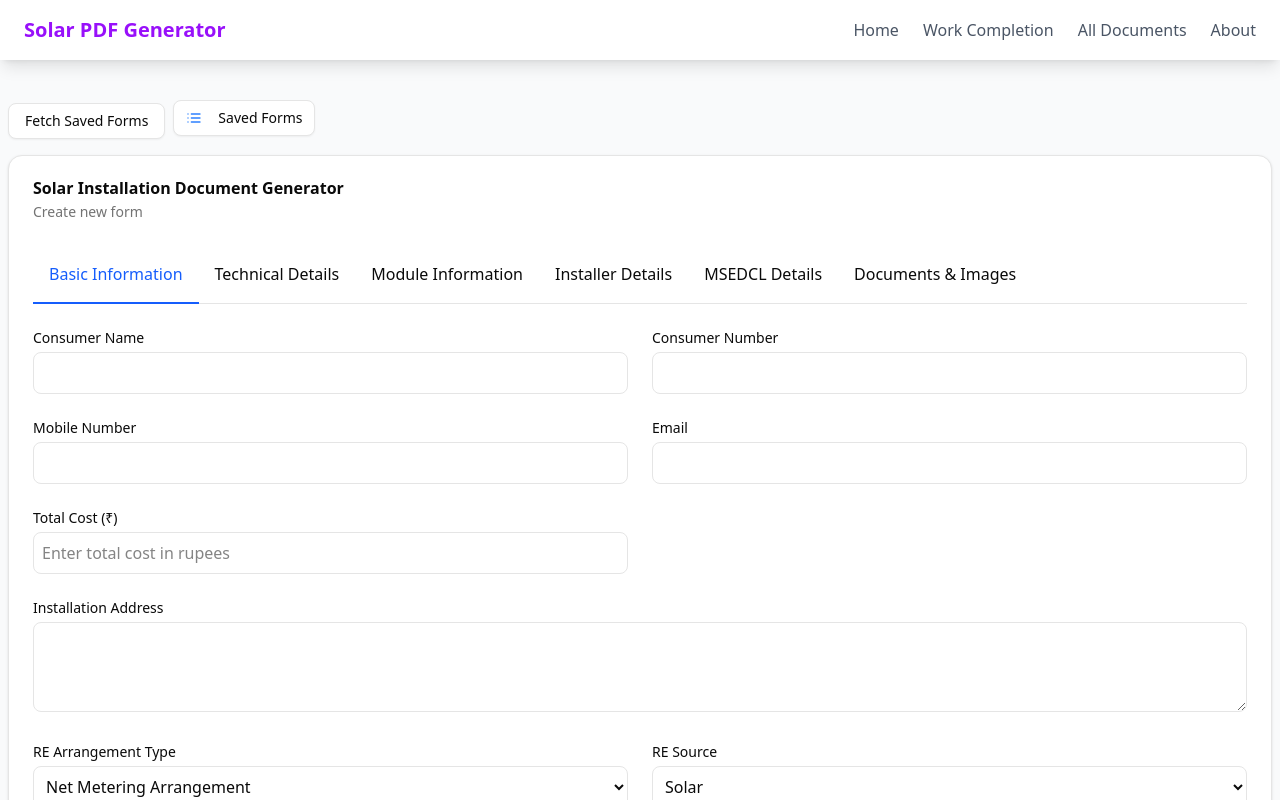
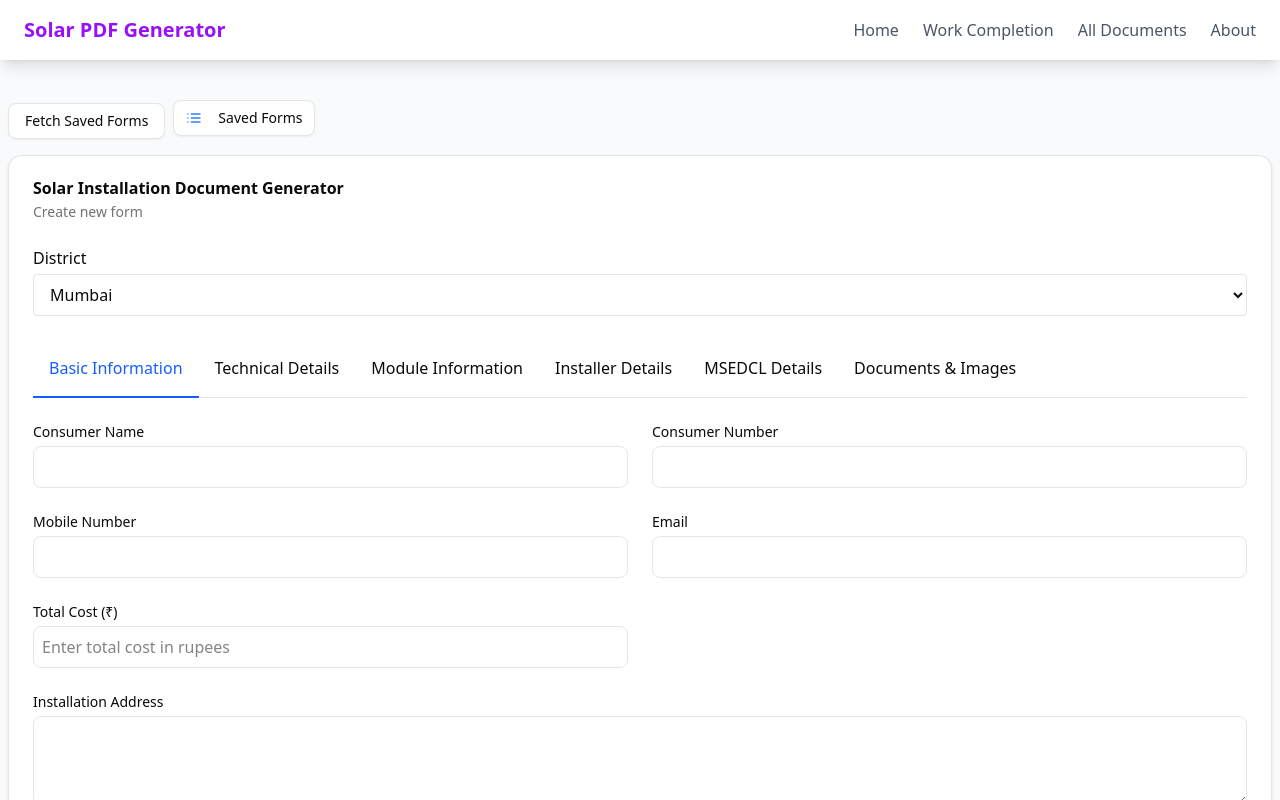
Before and after one commit to Harshbhavsar2004/PDF-Generation-For-Tejaswini-Sales, a React (Vite) app in the folder frontend/: page /multi-purpose in a window 1280 px wide. Shown: the top 800 px of the page. Built offline with nearby package versions, Linux system fonts and the light colour scheme.

Commit message:
Add district field to form data and update related components for improved user input

```diff
--- a/frontend/src/Pages/multi_purpose_form.jsx
+++ b/frontend/src/Pages/multi_purpose_form.jsx
@@ -78,6 +78,7 @@ const initialFormData = {
   vendorSignature: "",
   companyStamp: "",
   totalCost: "",
+  district: "Mumbai", // Added district field
 };
 
 export default function Multipurpose() {
@@ -303,7 +304,7 @@ export default function Multipurpose() {
         agreementDate: new Date(),
         systemCapacity: formData.sanctionedCapacity || "",
         distributionLicensee: "MSEDCL",
-        distributionOffice: "Dhule",
+        district: formData.district || "Dhule", // <-- Use selected district
         vendorName: formData.companyName || "",
         consumerWitness: formData.installerName || "",
         msedclRepresentative: formData.msedclOfficerName || "",
@@ -381,7 +382,7 @@ export default function Multipurpose() {
           agreementDate: new Date(),
           systemCapacity: formData.sanctionedCapacity,
           distributionLicensee: "MSEDCL",
-          distributionOffice: "Dhule",
+          distributionOffice: formData.district || "Dhule", // <-- Use selected district
           vendorName: formData.companyName,
           consumerWitness: formData.installerName,
           msedclRepresentative: formData.msedclOfficerName,
@@ -549,6 +550,20 @@ export default function Multipurpose() {
                   {submitError}
                 </div>
               )}
+              {/* District Select */}
+              <div>
+                <label className="block mb-1 font-medium">District</label>
+                <select
+                  value={formData.district}
+                  onChange={e => setFormData(prev => ({ ...prev, district: e.target.value }))}
+                  className="border rounded px-3 py-2 w-full"
+                  required
+                >
+                  <option value="Mumbai">Mumbai</option>
+                  <option value="Palghar">Palghar</option>
+                  <option value="Dhule">Dhule</option>
+                </select>
+              </div>
               <SolarForm formData={formData} onChange={handleFormChange} />
             </CardContent>
             <CardFooter className="flex gap-4 mt-2">
--- a/frontend/src/lib/generate-net-meter.ts
+++ b/frontend/src/lib/generate-net-meter.ts
@@ -120,7 +120,7 @@ export const generateNetMeter = async (
   let yPos = 250;
   const introText = `This Agreement is made and entered into on the ${formatDate(
     new Date(data.agreementDate)
-  )} at Dhule, between the Eligible Consumer, ${data.consumerName}, residing ${
+  )} at ${data.district}, between the Eligible Consumer, ${data.consumerName}, residing ${
     data.consumerAddress
   } and holding Consumer No: ${
     data.consumerNumber
--- a/frontend/src/lib/types.ts
+++ b/frontend/src/lib/types.ts
@@ -53,4 +53,5 @@ export interface FormData {
     msedclRepresentative: string
     // Additional fields for model agreement
     totalCost: string
+    district: string
 }
```
Also changed, not shown: 1 other file (tests, documents, lock files or other folders).
